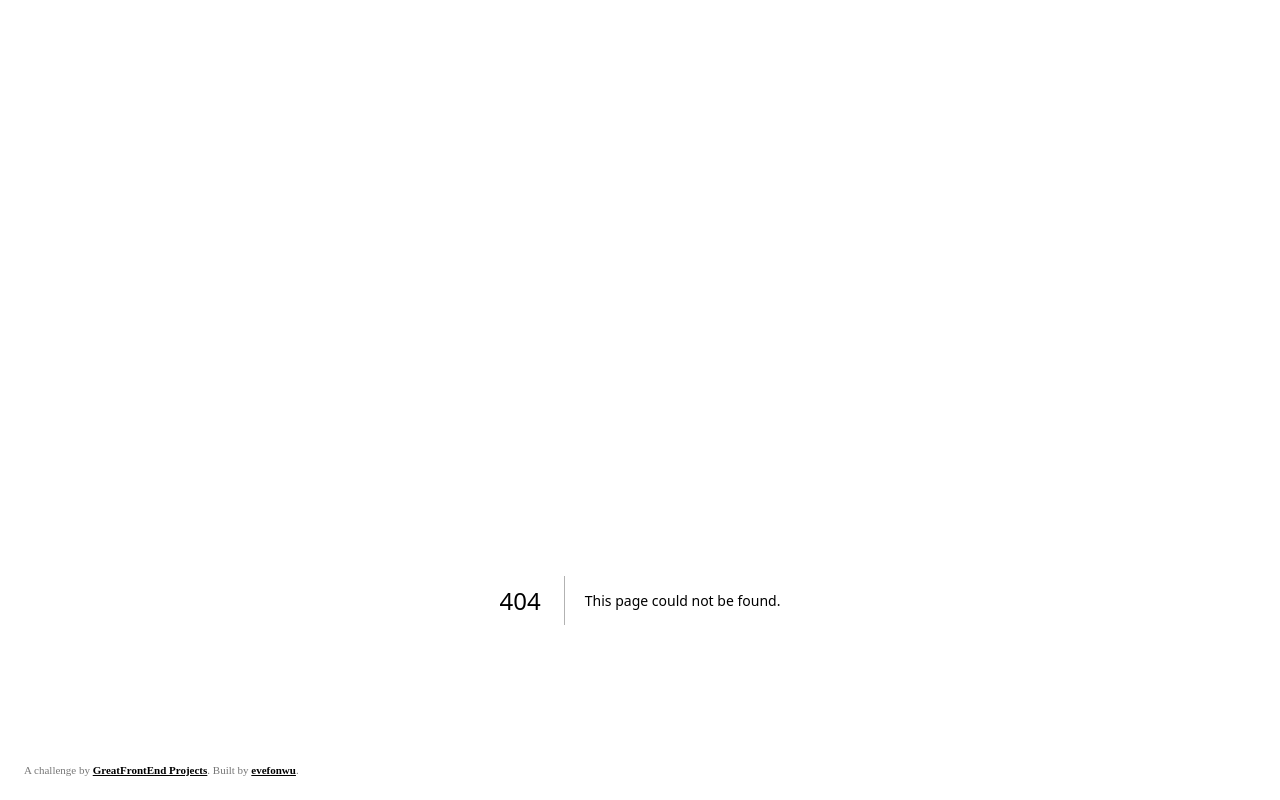
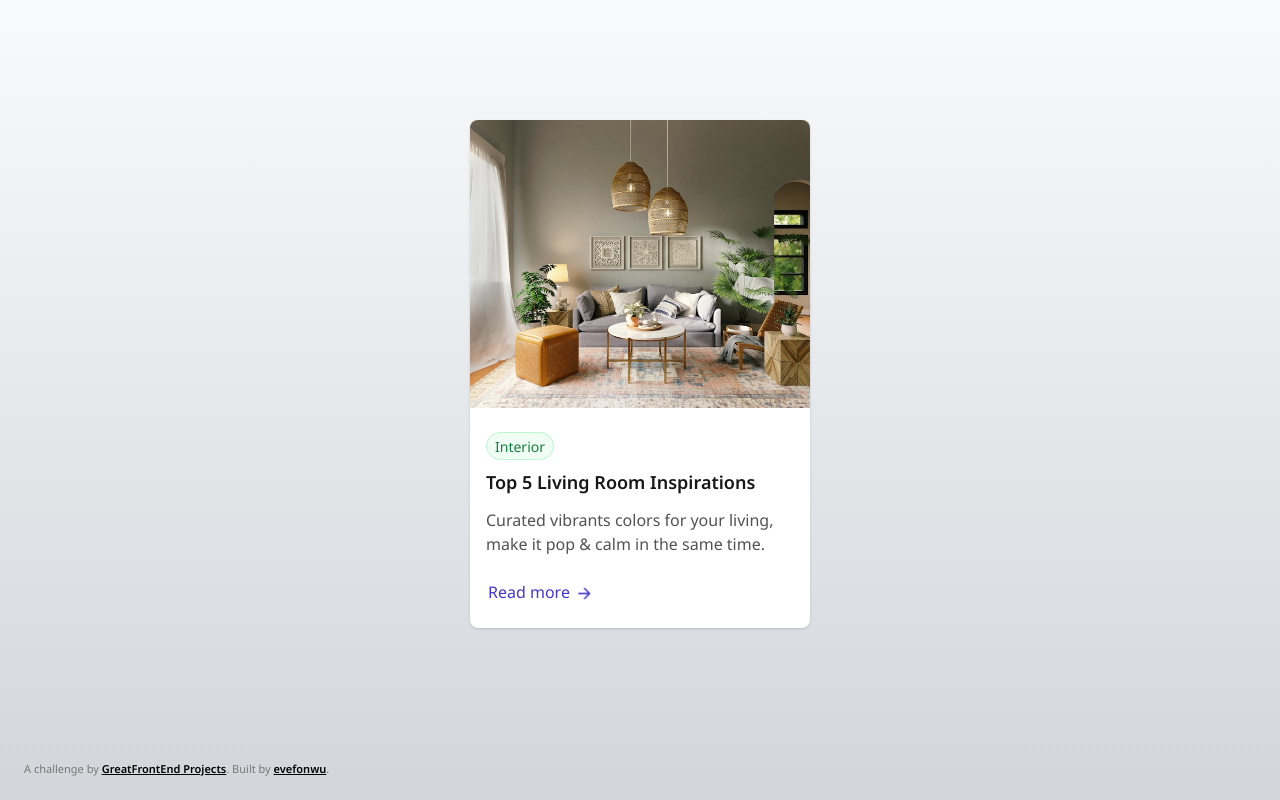
Before and after one commit to evefonwu/marketing-track, a Next.js app: page /blog in a window 1280 px wide. Before the commit this address had no page. Built offline with nearby package versions, Linux system fonts and the light colour scheme.

Commit message:
blog card challenge submission

```diff
--- /dev/null
+++ b/app/blog/blog.module.css
@@ -0,0 +1,121 @@
+.card {
+  margin-top: 120px;
+  width: 340px;
+  display: flex;
+  height: fit-content;
+  flex-direction: column;
+  background-color: #ffffff;
+  border-radius: 8px;
+  box-shadow: 0px 1px 2px 0 rgb(0 0 0 / 0.06), 0px 1px 3px 0 rgb(0 0 0 / 0.1);
+}
+
+.coverImage {
+  align-self: stretch;
+  height: 288px;
+  width: 340px;
+  object-fit: cover;
+  border-top-left-radius: 8px;
+  border-top-right-radius: 8px;
+}
+
+.details {
+  display: flex;
+  flex-direction: column;
+  gap: 12px;
+  align-self: stretch;
+  padding: 24px 16px;
+}
+
+.detailsHeading {
+  display: flex;
+  flex-direction: column;
+  gap: 8px;
+  align-self: stretch;
+}
+
+.detailsContent {
+  display: flex;
+  flex-direction: column;
+  gap: 24px;
+  align-self: stretch;
+}
+
+.badge {
+  background-color: #f0fdf4;
+  padding: 2px 8px;
+  border-radius: 9999px;
+  border-width: 1px;
+  border-style: solid;
+  border-color: #bbf7d0;
+  width: fit-content;
+}
+
+.tagText {
+  font-family: "Noto Sans";
+  font-weight: 400;
+  font-size: 0.875rem;
+  line-height: 20px;
+  text-align: center;
+  color: #15803d;
+}
+
+.title {
+  font-family: "Noto Sans";
+  font-weight: 600;
+  font-size: 1.125rem;
+  line-height: 28px;
+  color: #171717;
+}
+
+.description {
+  font-family: "Noto Sans";
+  font-weight: 500;
+  font-size: 1rem;
+  line-height: 24px;
+  color: #525252;
+  width: fit-content;
+}
+
+.ctaLink {
+  display: flex;
+  justify-content: center;
+  align-items: center;
+  gap: 6px;
+}
+
+.ctaText {
+  text-align: center;
+  padding: 0px 2px;
+  color: #4338ca;
+}
+
+.ctaRightArrow {
+  width: 20px;
+  height: 20px;
+}
+
+.detailsContent a:link {
+  font-family: "Noto Sans";
+  font-weight: 500;
+  font-size: 1rem;
+  line-height: 24px;
+  color: #4338ca;
+  text-decoration: none;
+  width: fit-content;
+}
+
+/* test: hover over link */
+.detailsContent a:hover {
+  cursor: pointer;
+  color: #3730a3;
+}
+
+/* test: tab to keyboard navigate to link */
+/* or click on link */
+.detailsContent a:focus-visible,
+.detailsContent a:focus {
+  color: #3730a3;
+  outline: 0px;
+  border-radius: 4px;
+  box-shadow: 0px 0px 0px 4px rgb(0.23 0.3 1 / 0.12);
+}
--- /dev/null
+++ b/app/blog/page.tsx
@@ -0,0 +1,49 @@
+import Image from "next/image";
+import Link from "next/link";
+import styles from "./blog.module.css";
+
+export default function Page() {
+  const title = `Top 5 Living Room Inspirations`;
+  const description = `Curated vibrants colors for your living, make it pop & calm in the same time.`;
+  const tag = `Interior`;
+
+  return (
+    <figure className={styles.card}>
+      <Image
+        src={`/spacejoy-YqFz7UMm8qE-unsplash.jpg`}
+        alt={`Cover image for article ${title}`}
+        className={styles.coverImage}
+        width={340}
+        height={288}
+        priority={true}
+      />
+      <figcaption className={styles.details}>
+        <div className={styles.detailsHeading}>
+          <div className={styles.badge}>
+            <span className={styles.tagText}>{tag}</span>
+          </div>
+          <h3 className={styles.title}>{title}</h3>
+        </div>
+        <div className={styles.detailsContent}>
+          <p className={styles.description}>{description}</p>
+          <Link
+            href={""}
+            className={styles.ctaLink}
+            aria-label={`Read full article about ${title}`}
+          >
+            <div className={styles.ctaText}>Read more</div>
+            <div className={styles.ctaRightArrow}>
+              <Image
+                aria-hidden="true"
+                src="/arrow-right-line.png"
+                alt="Right Arrow Icon"
+                width={13}
+                height={13}
+              />
+            </div>
+          </Link>
+        </div>
+      </figcaption>
+    </figure>
+  );
+}
--- a/app/globals.css
+++ b/app/globals.css
@@ -21,9 +21,19 @@ body {
   /* horizontally center card within */
   display: flex;
   justify-content: center;
-  /* fix card within with a distance of 200px from the top of the page */
-  padding: 200px 0px;
   background-image: linear-gradient(to bottom, #f9fafb, #d2d6db);
+}
+
+/* limit name to 1 line of text... */
+/* https://developer.mozilla.org/en-US/docs/Web/CSS/line-clamp */
+.singleLine {
+  display: -webkit-box;
+  -webkit-box-orient: vertical;
+  -webkit-line-clamp: 1;
+  line-clamp: 1;
+  overflow: hidden;
+  text-overflow: ellipsis;
+  white-space: wrap;
 }
 
 .credits {
--- a/app/layout.tsx
+++ b/app/layout.tsx
@@ -1,5 +1,6 @@
 import "./globals.css";
-// import { noto } from "@/app/ui/fonts";
+// Noto Sans font
+import { noto } from "@/app/ui/fonts";
 import type { Metadata } from "next";
 export const metadata: Metadata = {
   title: "Marketing Track",
@@ -13,8 +14,7 @@ export default function RootLayout({
 }>) {
   return (
     <html lang="en">
-      {/* <body className={noto.className}> */}
-      <body>
+      <body className={noto.className}>
         {children}
         <footer>
           <div className="credits" data-gfe-screenshot-exclude="true">
--- a/app/testimonial/testimonial.module.css
+++ b/app/testimonial/testimonial.module.css
@@ -1,4 +1,5 @@
 .card {
+  margin-top: 200px;
   width: 340px;
   height: fit-content;
   /* maintain spacing between child items: who and testimonial */
```
Also changed, not shown: app/page.module.css (+15 -0 lines), app/page.tsx (+27 -2 lines), public/arrow-right-line.png (added), public/spacejoy-YqFz7UMm8qE-unsplash.jpg (added).
